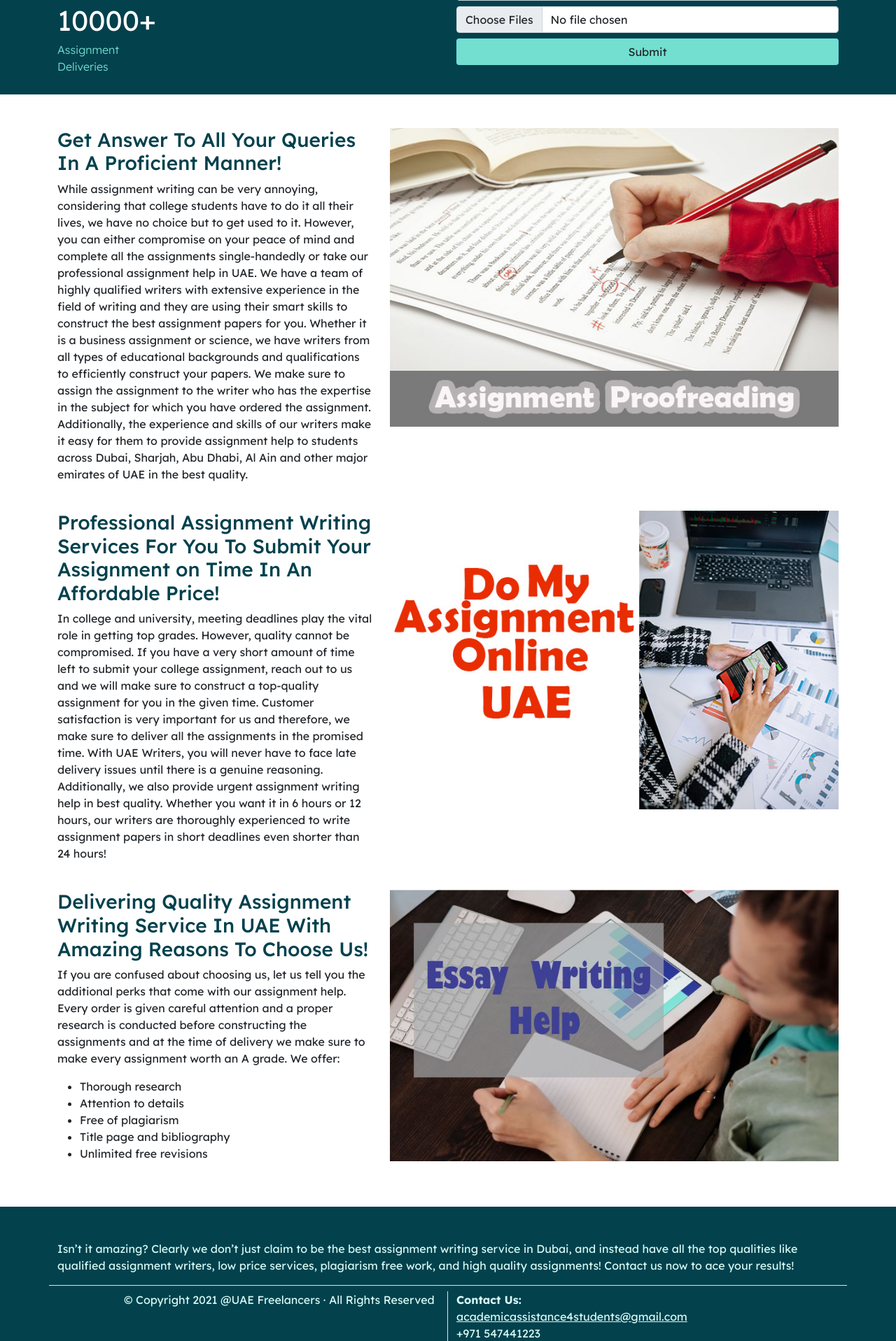
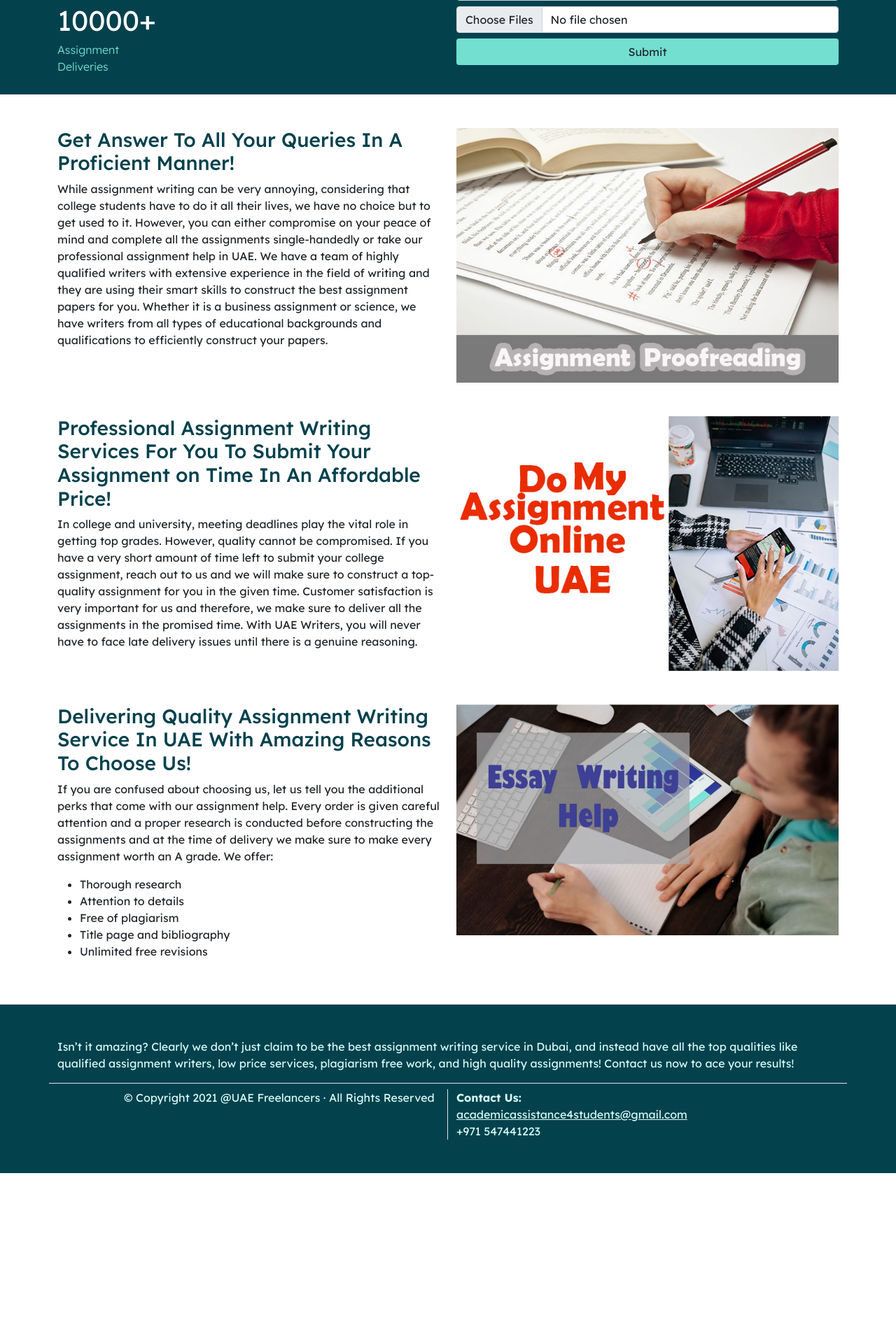
Before and after one commit to 2h311/uaeass, a Django app: page / in a window 1280 px wide. Shown: the part 601-2518 px from the top of the page at 70% size. After the commit the page ends 2278 px from the top, so only its background shows below. Run offline with Django 3.2, Linux system fonts and the light colour scheme; some libraries are stand-ins or nearby versions.

```diff
--- a/templates/main/experts.html
+++ b/templates/main/experts.html
@@ -12,7 +12,7 @@
   </div>
 </header>
 
-<section class="container-fluid pt-5 header--section">
+<section class="container-fluid py-5 header--section">
   <div class="container pt-5">
     <div class="row pt-5 justify-content-center">
       <div class="col-md-12 col-lg-5">
--- a/templates/main/index.html
+++ b/templates/main/index.html
@@ -55,27 +55,26 @@
 
   <section class="container-fluid mt-5">
     <div class="container">
-      <div class="row">
-        <div class="col-md-12 col-lg-5">
+      <div class="row justify-content-between mb-5">
+        <div class="col-md-12 col-lg-6">
           <p class="h3 text-dark-blue">
             Get Answer To All Your Queries In A Proficient Manner!
           </p>
           <p>
-            While assignment writing can be very annoying, considering that college students have to do it all their lives, we have no choice but to get used to it. However, you can either compromise on your peace of mind and complete all the assignments single-handedly or take our professional assignment help in UAE. We have a team of highly qualified writers with extensive experience in the field of writing and they are using their smart skills to construct the best assignment papers for you. Whether it is a business assignment or science, we have writers from all types of educational backgrounds and qualifications to efficiently construct your papers. We make sure to assign the assignment to the writer who has the expertise in the subject for which you have ordered the assignment. Additionally, the experience and skills of our writers make it easy for them to provide assignment help to students across Dubai, Sharjah, Abu Dhabi, Al Ain and other major emirates of UAE in the best quality.
+            While assignment writing can be very annoying, considering that college students have to do it all their lives, we have no choice but to get used to it. However, you can either compromise on your peace of mind and complete all the assignments single-handedly or take our professional assignment help in UAE.
+            We have a team of highly qualified writers with extensive experience in the field of writing and they are using their smart skills to construct the best assignment papers for you.
+            Whether it is a business assignment or science, we have writers from all types of educational backgrounds and qualifications to efficiently construct your papers.
+            <!-- We make sure to assign the assignment to the writer who has the expertise in the subject for which you have ordered the assignment.  -->
+            <!-- Additionally, the experience and skills of our writers make it easy for them to provide assignment help to students across Dubai, Sharjah, Abu Dhabi, Al Ain and other major emirates of UAE in the best quality. -->
           </p>
         </div>
-        <div class="col-md-12 col-lg-7">
+        <div class="col-md-12 col-lg-6">
           <img class="img-fluid" src="{% static 'images/assignment proof reading.jpg' %}" alt="assignment proof reading.jpg">
         </div>
       </div>
-    </div>
-  </section>
 
-  <section class="container-fluid mt-4">
-    <div class="container">
-      <div class="row">
-
-        <div class="col col-lg-5">
+      <div class="row justify-content-between mb-5">
+        <div class="col col-lg-6">
           <p class="h3 text-dark-blue">
             Professional Assignment Writing Services For You To Submit Your Assignment on Time In An Affordable Price!
           </p>
@@ -85,22 +84,18 @@
             assignment, reach out to us and we will make sure to construct a top-quality assignment for you in the given time.
             Customer satisfaction is very important for us and therefore, we make sure to deliver all the assignments in the promised time.
              With UAE Writers, you will never have to face late delivery issues until there is a genuine reasoning.
-             Additionally, we also provide urgent assignment writing help in best quality.
-             Whether you want it in 6 hours or 12 hours, our writers are thoroughly experienced to write assignment papers in short deadlines even shorter than 24 hours!
+             <!-- Additionally, we also provide urgent assignment writing help in best quality.
+             Whether you want it in 6 hours or 12 hours, our writers are thoroughly experienced to write assignment papers in short deadlines even shorter than 24 hours!  -->
              <!-- Furthermore, we ensure you that timely or last-minute orders delivery availability does not mean that we compromise on the quality as it stays the same! All the assignments are written from scratch according to the specifications mentioned by you and the standard requirements of your institute. We make sure there is no copied or plagiarized data that would put your credibility in jeopardy. For additional satisfaction, we provide you with TurnitIn reports as well! Don’t wait and order your assignment now to impress your teachers! -->
             </p>
           </div>
-          <div class="col-md-12 col-lg-7">
+          <div class="col-md-12 col-lg-6">
             <img class="img-fluid" src="{% static 'images/do my assignmnet.jpg' %}" alt="do my assignmnet.jpg">
           </div>
       </div>
-    </div>
-  </section>
 
-  <section class="container-fluid mt-4">
-    <div class="container">
-      <div class="row">
-        <div class="col-md-12 col-lg-5">
+      <div class="row justify-content-between">
+        <div class="col-md-12 col-lg-6">
           <p class="h3 text-dark-blue">
             Delivering Quality Assignment Writing Service In UAE With Amazing Reasons To Choose Us!
           </p>
@@ -118,10 +113,12 @@
             <li>Unlimited free revisions</li>
           </ul>
         </div>
-        <div class="col-md-12 col-lg-7">
+        <div class="col-md-12 col-lg-6">
           <img class="img-fluid" src="{% static 'images/essay writing.jpg' %}" alt="essay writing.jpg">
         </div>
       </div>
+
     </div>
   </section>
+
 {% endblock %}
```
